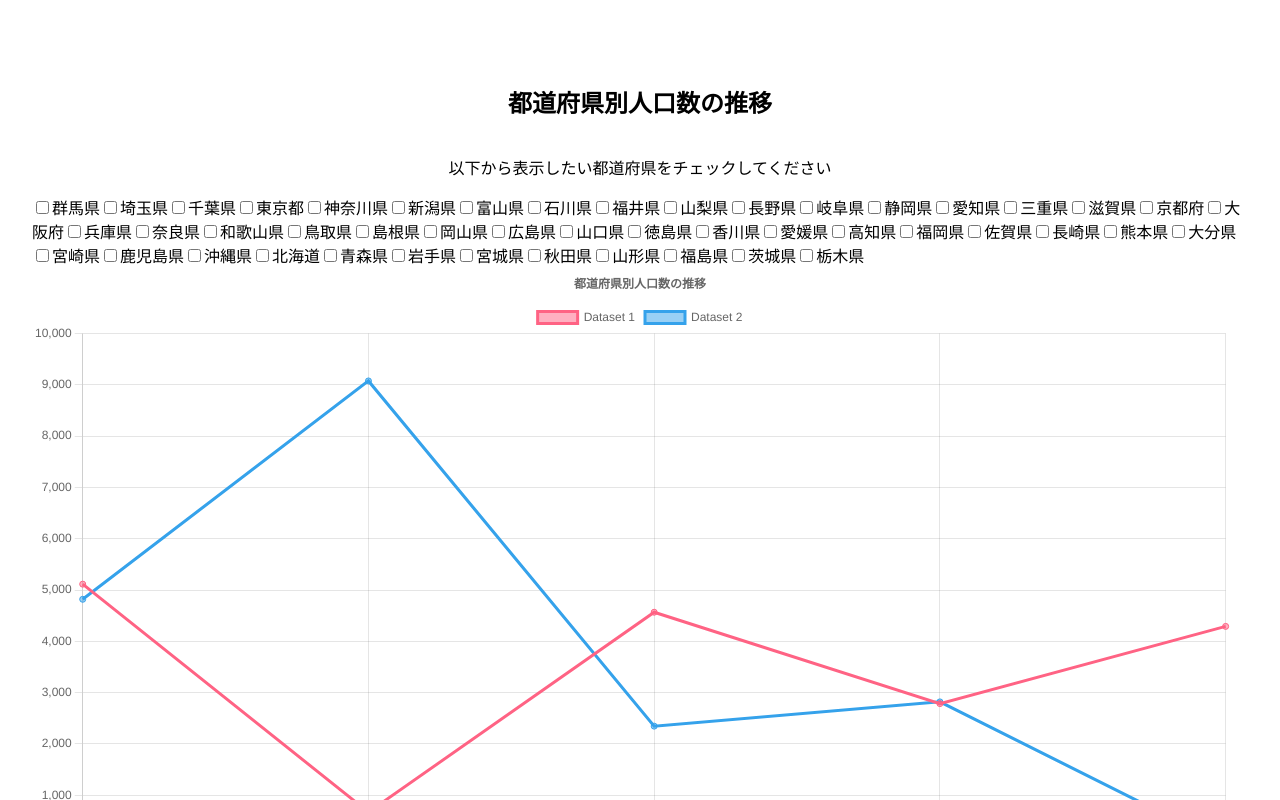
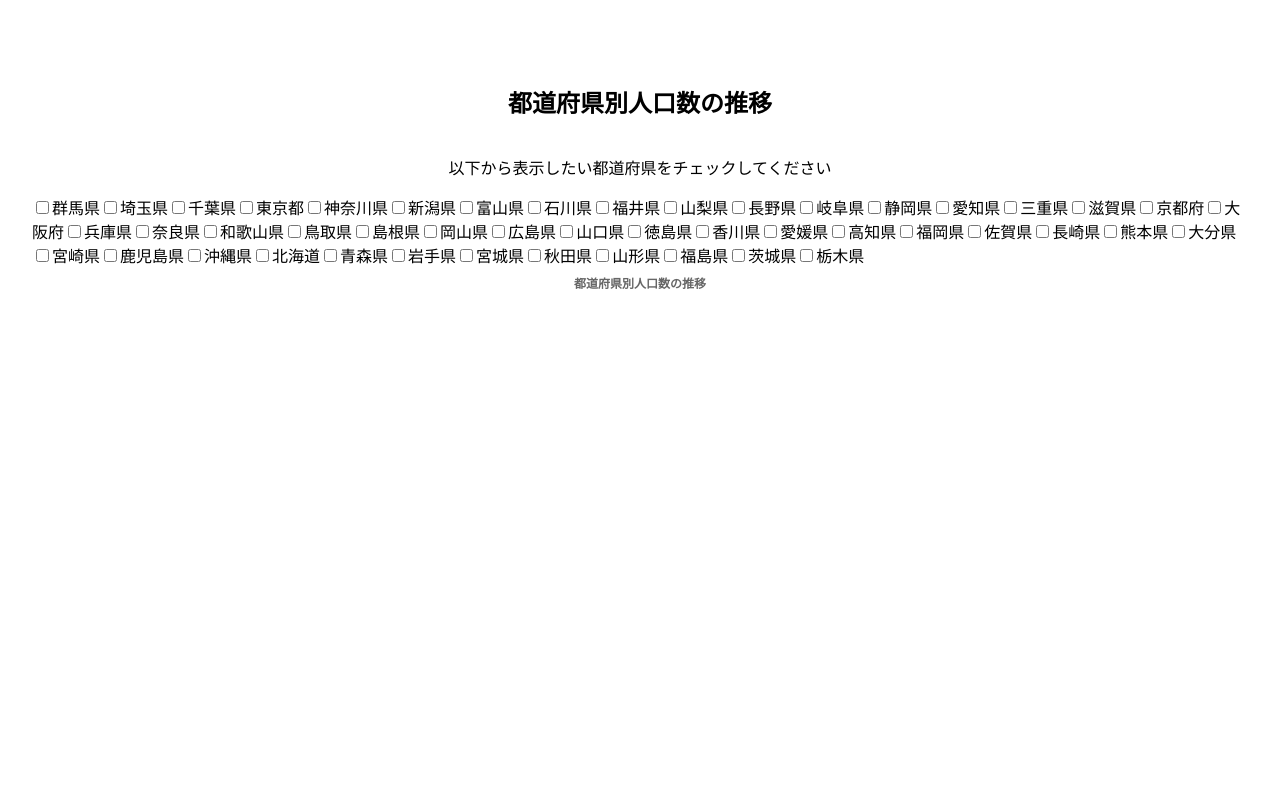
Before and after one commit to Ryo-ta8976/next-app, a Next.js app: page / in a window 1280 px wide. Shown: the top 800 px of the page. Built offline with nearby package versions, Linux system fonts and the light colour scheme.

Commit message:
グローバル状態管理追加

```diff
--- a/src/atoms/graph.tsx
+++ b/src/atoms/graph.tsx
@@ -12,6 +12,8 @@ import faker from 'faker'
 import type { NextPage } from 'next'
 import React from 'react'
 import { Line } from 'react-chartjs-2'
+import { usePrefectureContext } from '../context/PrefectureContext'
+import { prefectures } from '@/static/prefectures'
 import styles from '@/styles/Home.module.css'
 
 ChartJS.register(CategoryScale, LinearScale, PointElement, LineElement, Title, Tooltip, Legend)
@@ -31,25 +33,30 @@ export const options = {
 
 const labels = ['1980年', '1990年', '2000年', '2010年', '2020年']
 
-export const data = {
-  labels,
-  datasets: [
-    {
-      label: 'Dataset 1',
-      data: labels.map(() => faker.datatype.number({ min: 0, max: 10000 })),
-      borderColor: 'rgb(255, 99, 132)',
-      backgroundColor: 'rgba(255, 99, 132, 0.5)',
-    },
-    {
-      label: 'Dataset 2',
-      data: labels.map(() => faker.datatype.number({ min: 0, max: 10000 })),
-      borderColor: 'rgb(53, 162, 235)',
-      backgroundColor: 'rgba(53, 162, 235, 0.5)',
-    },
-  ],
-}
+const Graph: NextPage = () => {
+  const { prefecturePopulationList } = usePrefectureContext()
 
-const Graph: NextPage = () => {
+  const data = {
+    labels,
+    datasets: Object.entries(prefecturePopulationList).map(([key, value]) => {
+      const r = faker.datatype.number({ min: 0, max: 255 })
+      const g = faker.datatype.number({ min: 0, max: 255 })
+      const b = faker.datatype.number({ min: 0, max: 255 })
+      return {
+        label: prefectures[key],
+        data: [
+          value.data[4]['value'],
+          value.data[6]['value'],
+          value.data[8]['value'],
+          value.data[10]['value'],
+          value.data[12]['value'],
+        ],
+        borderColor: `rgb(${r}, ${g}, ${b})`,
+        backgroundColor: `rgba(${r}, ${g}, ${b}, 0.5)`,
+      }
+    }),
+  }
+
   return <Line options={options} data={data} />
 }
 
--- /dev/null
+++ b/src/context/PrefectureContext.tsx
@@ -0,0 +1,20 @@
+import { createContext, useState, useContext } from 'react'
+import { PrefecturePopulationList } from '../type/PrefecturePopulationList'
+
+export const PrefectureContext = createContext({})
+
+export const usePrefectureContext = () => {
+  return useContext(PrefectureContext)
+}
+
+export const PrefectureProvider = ({ children }) => {
+  const [prefecturePopulationList, setPrefecturePopulationList] =
+    useState<PrefecturePopulationList>({})
+
+  const value = {
+    prefecturePopulationList,
+    setPrefecturePopulationList,
+  }
+
+  return <PrefectureContext.Provider value={value}>{children}</PrefectureContext.Provider>
+}
--- a/src/molecules/CheckboxList.tsx
+++ b/src/molecules/CheckboxList.tsx
@@ -1,10 +1,13 @@
 import { useState } from 'react'
+import { usePrefectureContext } from '../context/PrefectureContext'
+import { PrefecturePopulationList } from '../type/PrefecturePopulationList'
 import Checkbox from '@/atoms/Checkbox'
 import { getPopulation } from '@/services/api/getPopulation'
 import { prefectures } from '@/static/prefectures'
 import styles from '@/styles/Home.module.css'
 
 const CheckboxList = () => {
+  const { prefecturePopulationList, setPrefecturePopulationList } = usePrefectureContext()
   const [checkedItems, setCheckedItems] = useState({})
 
   const handleChange = (e: any, code: string) => {
@@ -13,9 +16,19 @@ const CheckboxList = () => {
       [code]: e.target.checked,
     }
     setCheckedItems(tempCheckedItems)
-    console.log(tempCheckedItems)
 
-    e.target.checked ? getPopulation(code) : 'stateから対象データ削除'
+    e.target.checked
+      ? getPopulation(code, prefecturePopulationList, setPrefecturePopulationList)
+      : deletePrefecturePopulationList(code, prefecturePopulationList, setPrefecturePopulationList)
+  }
+
+  const deletePrefecturePopulationList = (
+    code: string,
+    prefecturePopulationList: PrefecturePopulationList,
+    setPrefecturePopulationList: ({}) => void,
+  ) => {
+    delete prefecturePopulationList[code]
+    setPrefecturePopulationList({ ...prefecturePopulationList })
   }
 
   return (
--- a/src/pages/index.tsx
+++ b/src/pages/index.tsx
@@ -1,12 +1,14 @@
 import type { NextPage } from 'next'
 import Head from 'next/head'
 import Image from 'next/image'
+import { PrefectureProvider } from '../context/PrefectureContext'
 import Graph from '@/atoms/Graph'
 import CheckboxList from '@/molecules/CheckboxList'
 import styles from '@/styles/Home.module.css'
 
 const Home: NextPage = () => {
   return (
+    <PrefectureProvider>
       <div className={styles.container}>
         <Head>
           <title>都道府県別人口数の推移</title>
@@ -33,6 +35,7 @@ const Home: NextPage = () => {
           </a>
         </footer>
       </div>
+    </PrefectureProvider>
   )
 }
 
--- a/src/services/api/getPopulation.ts
+++ b/src/services/api/getPopulation.ts
@@ -1,6 +1,11 @@
 import axios from 'axios'
+import { PrefecturePopulationList } from '../type/PrefecturePopulationList'
 
-export const getPopulation = (code: string) => {
+export const getPopulation = (
+  code: string,
+  prefecturePopulationList: PrefecturePopulationList,
+  setPrefecturePopulationList: ({}) => void,
+) => {
   axios
     .get(
       `https://opendata.resas-portal.go.jp/api/v1/population/composition/perYear?cityCode=-&prefCode=${code}`,
@@ -11,7 +16,9 @@ export const getPopulation = (code: string) => {
       },
     )
     .then((response) => {
-      console.log(response.data)
-      // stateに入れる
+      setPrefecturePopulationList({
+        ...prefecturePopulationList,
+        [code]: response.data.result.data[0],
+      })
     })
 }
--- /dev/null
+++ b/src/type/PrefecturePopulationList.type.ts
@@ -0,0 +1,3 @@
+export interface PrefecturePopulationList {
+  [code: string]: any
+}
```
Lines whose indentation alone changed are shown as unchanged.
